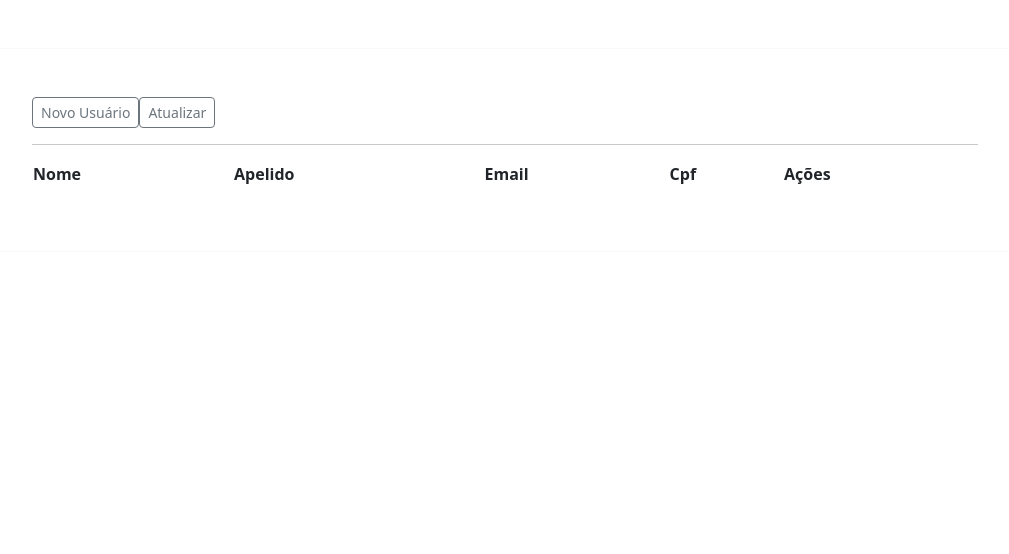
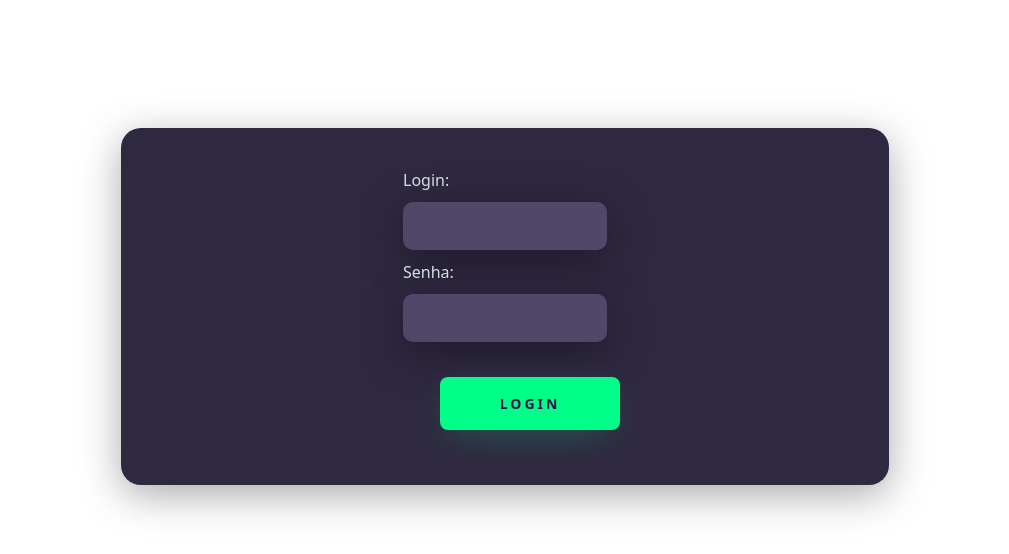
Before and after one commit to luizaontc/SmartStockFront, an Angular app: page /user in a window 1280 px wide. Shown: the top 554 px of the page, without its empty margins (135-1144 px from the left). Built offline with nearby package versions, Linux system fonts and the light colour scheme.

Commit message:
subindo de novo

```diff
--- /dev/null
+++ b/src/app/Services/Login/login.service.ts
@@ -0,0 +1,15 @@
+import { HttpClient } from '@angular/common/http';
+import { Injectable } from '@angular/core';
+import { environment } from 'src/environments/environment';
+
+@Injectable({
+  providedIn: 'root'
+})
+export class LoginService {
+
+  constructor(private http: HttpClient) { }
+
+  authenticate(data:any){
+    return this.http.post(environment.urlApi + '/authenticate',data);
+  }
+}
--- a/src/app/Services/User/user.service.ts
+++ b/src/app/Services/User/user.service.ts
@@ -45,7 +45,5 @@ export class UserService {
       return this.http.delete<number>(apiUrl, httpOptions);
     }
 
-    authenticate(data:any){
-      return this.http.post(this.url + '/authenticate',data);
-    }
+
 }
--- a/src/app/app.module.ts
+++ b/src/app/app.module.ts
@@ -8,11 +8,13 @@ import { UserService } from './Services/User/user.service';
 import { ReactiveFormsModule} from '@angular/forms';
 import { ModalModule } from "ngx-bootstrap/modal";
 import { UserComponent } from './components/user/user.component';
+import { LoginComponent } from './components/login/login.component';
 
 @NgModule({
   declarations: [
     AppComponent,
-    UserComponent
+    UserComponent,
+    LoginComponent
   ],
   imports: [
     BrowserModule,
@@ -22,7 +24,7 @@ import { UserComponent } from './components/user/user.component';
     HttpClientModule,
     ModalModule.forRoot()
   ],
-  providers: [HttpClientModule,UserService],
+  providers: [HttpClientModule,UserService,AppRoutingModule],
   bootstrap: [AppComponent]
 })
 export class AppModule { }
--- /dev/null
+++ b/src/app/components/login/login.component.css
@@ -0,0 +1,122 @@
+
+.containerr {
+    margin-top: 10%;
+    display: flex;
+    flex-wrap: wrap;
+    justify-content: center;
+    align-items: center;
+}
+
+.main-login {
+    width: 100vw;
+    height: 100vh;
+    background: #201b2c;
+    display: flex;
+    justify-content: center;
+    align-items: center;
+}
+
+#retorno{
+    color:red;
+}
+
+a {
+    color: white;
+    text-decoration: none;
+    transition: 0.4s;
+}
+
+    a:hover {
+        color: #00ff88;
+    }
+
+.left-login {
+    width: 50vw;
+    height: 100vh;
+    display: flex;
+    justify-content: center;
+    align-items: center;
+    flex-direction: column;
+}
+
+    .left-login > h1 {
+        color: #77ffc0;
+    }
+
+.right-login {
+    width: 50vw;
+    height: 100vh;
+    display: flex;
+    justify-content: center;
+    align-items: center;
+    flex-direction: column;
+}
+
+.card-login {
+    width: 60%;
+    display: flex;
+    justify-content: center;
+    align-items: center;
+    flex-direction: column;
+    padding: 30px 35px;
+    background: #2f2841;
+    border-radius: 20px;
+    box-shadow: 0px 10px 40px #00000056;
+}
+
+    .card-login > h1 {
+        color: #00ff88;
+        font-weight: 800;
+        margin: 0;
+    }
+
+.text-field {
+    display: flex;
+    flex-direction: column;
+    align-items: flex-start;
+    justify-content: center;
+    margin: 10px 0px;
+    width: 100%;
+}
+
+    .text-field > input {
+        width: 100%;
+        border: none;
+        border-radius: 10px;
+        padding: 15px;
+        background: #514869;
+        color: #f0ffffde;
+        font-size: 12px;
+        box-shadow: 0px 10px 40px #00000056;
+        outline: none;
+        box-sizing: border-box;
+    }
+
+    .text-field > label {
+        color: #f0ffffde;
+        margin-bottom: 10px;
+    }
+
+    .text-field > input::placeholder {
+        color: #f0ffff94;
+    }
+
+.btn-login {
+    width: 100%;
+    padding: 16px 0px;
+    margin: 25px;
+    border: none;
+    border-radius: 8px;
+    outline: none;
+    text-transform: uppercase;
+    font-weight: 800;
+    letter-spacing: 3px;
+    color: #2b134b;
+    background: #00ff88;
+    cursor: pointer;
+    box-shadow: 0px 10px 40px -12px #00ff8052;
+}
+
+.register {
+    font-size: 12px;
+}
--- /dev/null
+++ b/src/app/components/login/login.component.html
@@ -0,0 +1,44 @@
+<div class="containerr">
+    <div class="card-login">
+        <form [formGroup]="formLogin" (ngSubmit)="authenticate()">
+            <div class="text-field form-group">
+                <label>Login:</label>
+                <input type="text" class="form-control form-control-sm" formControlName="username">
+            </div>
+            <div class="text-field form-group">
+                <label>Senha:</label>
+                <input type="password" class="form-control form-control-sm" formControlName="password">
+            </div>
+            <div class="container">
+                <div class="row">
+                    <div class="pl-1">
+                        <button type="submit" class="btn btn-sm btn-outline-secondary btn-login"> Login</button>
+                    </div>
+                </div>
+            </div>
+        </form>
+    </div>
+</div>
+
+<!-- <div *ngIf="!isAuthenticated" class="containerr">
+    <div class="card-login">
+    <form [formGroup]="formLogin" (ngSubmit)="authenticate()">
+        <h1>LOGIN</h1>
+        <div class="text-field form-group">
+            <label>Login:</label>
+            <input type="text" class="form-control form-control-sm" formControlName="username">
+        </div>
+        <div class="text-field form-group">
+            <label>Senha:</label>
+            <input type="password" class="form-control form-control-sm" formControlName="password">
+        </div>
+        <div class="container">
+            <div class="row">
+                <div class="pl-1">
+                    <button type="submit" class="btn btn-sm btn-outline-secondary"> Login</button>
+                </div>
+            </div>
+        </div>
+    </form>
+</div>
+</div> -->
--- /dev/null
+++ b/src/app/components/login/login.component.ts
@@ -0,0 +1,56 @@
+import { Component, OnInit } from '@angular/core';
+import { User } from 'src/app/Models/User/User';
+import { LoginService } from 'src/app/Services/Login/login.service';
+import { FormsModule } from '@angular/forms';
+import { FormControl, FormGroup } from '@angular/forms';
+
+@Component({
+  selector: 'app-login',
+  templateUrl: './login.component.html',
+  styleUrls: ['./login.component.css']
+})
+export class LoginComponent implements OnInit{
+
+  isAuthenticated: boolean = false;
+  formLogin: any;
+  userLogin: any = 0;
+  users: User[] = [];
+
+  constructor(private loginService : LoginService) {
+  }
+
+  ngOnInit(): void {
+    this.formLogin = new FormGroup({
+      username: new FormControl(null),
+      password: new FormControl(null),
+    });
+
+
+    console.log("teste2")
+    if (localStorage.getItem('user_logged') != null){
+      this.isAuthenticated == true;
+      console.log("teste");
+      console.log(this.isAuthenticated);
+    }
+
+  }
+
+  authenticate(){
+    const username = this.formLogin.get('username').value;
+    const password = this.formLogin.get('password').value;
+
+    this.userLogin = {Username: username, Password: password}
+
+    this.loginService.authenticate(this.userLogin).subscribe((data:any) => {
+      if (data.user){
+        localStorage.setItem('user_logged',JSON.stringify(data));
+      }else{
+        alert('Usuário inválido.')
+      }
+    }, error => {
+      console.log(error);
+      alert(error.errox);
+    })
+  }
+
+}
--- a/src/app/components/user/user.component.ts
+++ b/src/app/components/user/user.component.ts
@@ -135,27 +135,27 @@ DeleteUser(id:number): void{
     this.visibilityForm = false;
   }
 
-  authenticate(){
-    const username = this.formLogin.get('username').value;
-    const password = this.formLogin.get('password').value;
+  // authenticate(){
+  //   const username = this.formLogin.get('username').value;
+  //   const password = this.formLogin.get('password').value;
 
-    this.userLogin = {Username: username, Password: password}
+  //   this.userLogin = {Username: username, Password: password}
 
-    this.userService.authenticate(this.userLogin).subscribe((data:any) => {
-      if (data.user){
-        localStorage.setItem('user_logged',JSON.stringify(data));
-        this.userService.GetAllUsers().subscribe(result => {
-          this.users = result
-        });
-        this.getUserData();
-      }else{
-        alert('Usuário inválido.')
-      }
-    }, error => {
-      console.log(error);
-      alert(error.errox);
-    })
-  }
+  //   this.userService.authenticate(this.userLogin).subscribe((data:any) => {
+  //     if (data.user){
+  //       localStorage.setItem('user_logged',JSON.stringify(data));
+  //       this.userService.GetAllUsers().subscribe(result => {
+  //         this.users = result
+  //       });
+  //       this.getUserData();
+  //     }else{
+  //       alert('Usuário inválido.')
+  //     }
+  //   }, error => {
+  //     console.log(error);
+  //     alert(error.errox);
+  //   })
+  // }
 
   getUserData() {
   this.userLogged = JSON.parse(localStorage.getItem('user_logged') || 'null');
--- /dev/null
+++ b/src/environments/environment.ts
@@ -0,0 +1,3 @@
+export const environment = {
+    urlApi: "https://localhost:7287/api/"
+  };
```
Also changed, not shown: src/app/app-routing.module.ts (+9 -2 lines), 2 other files (tests, documents, lock files or other folders).
